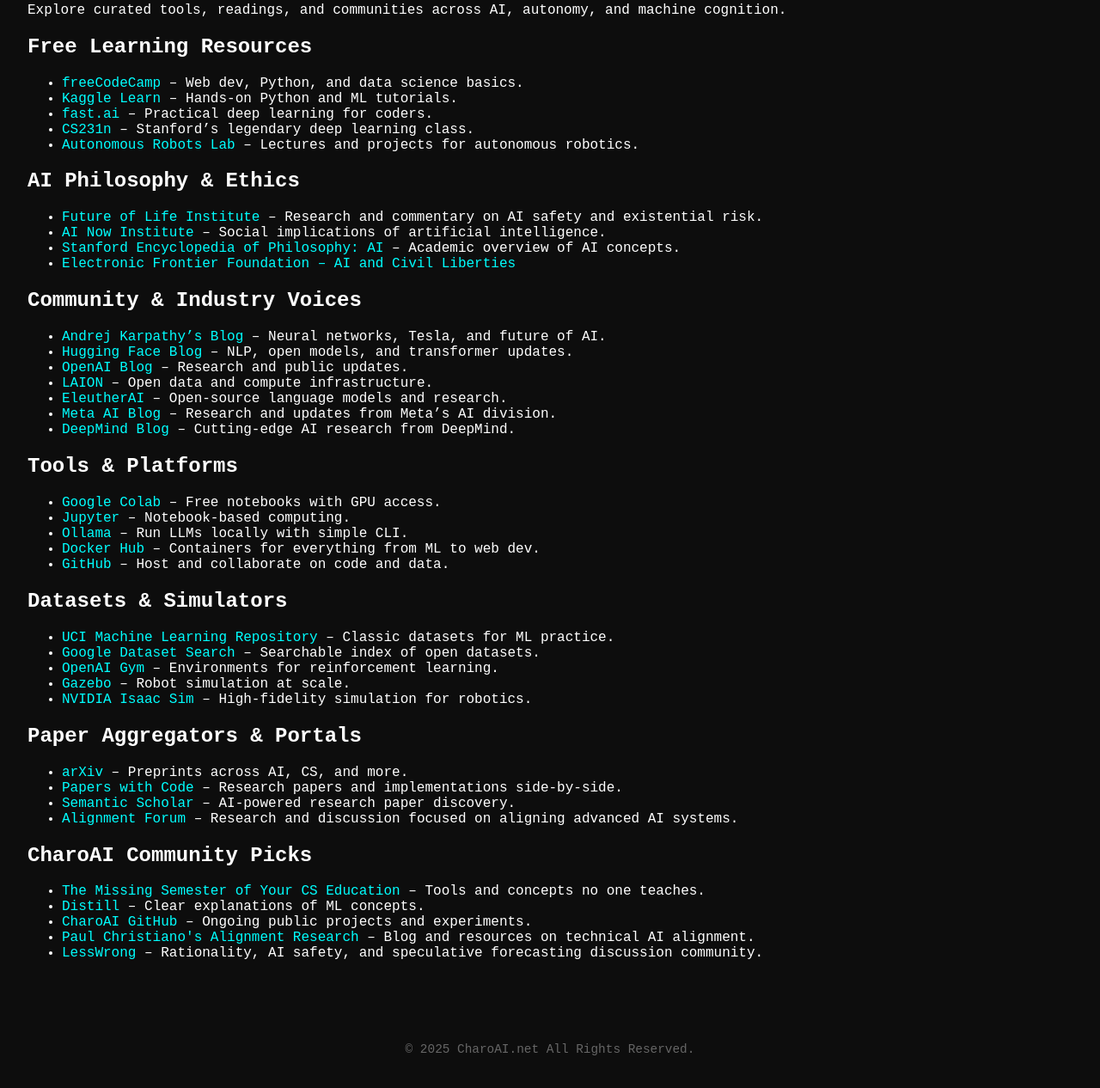
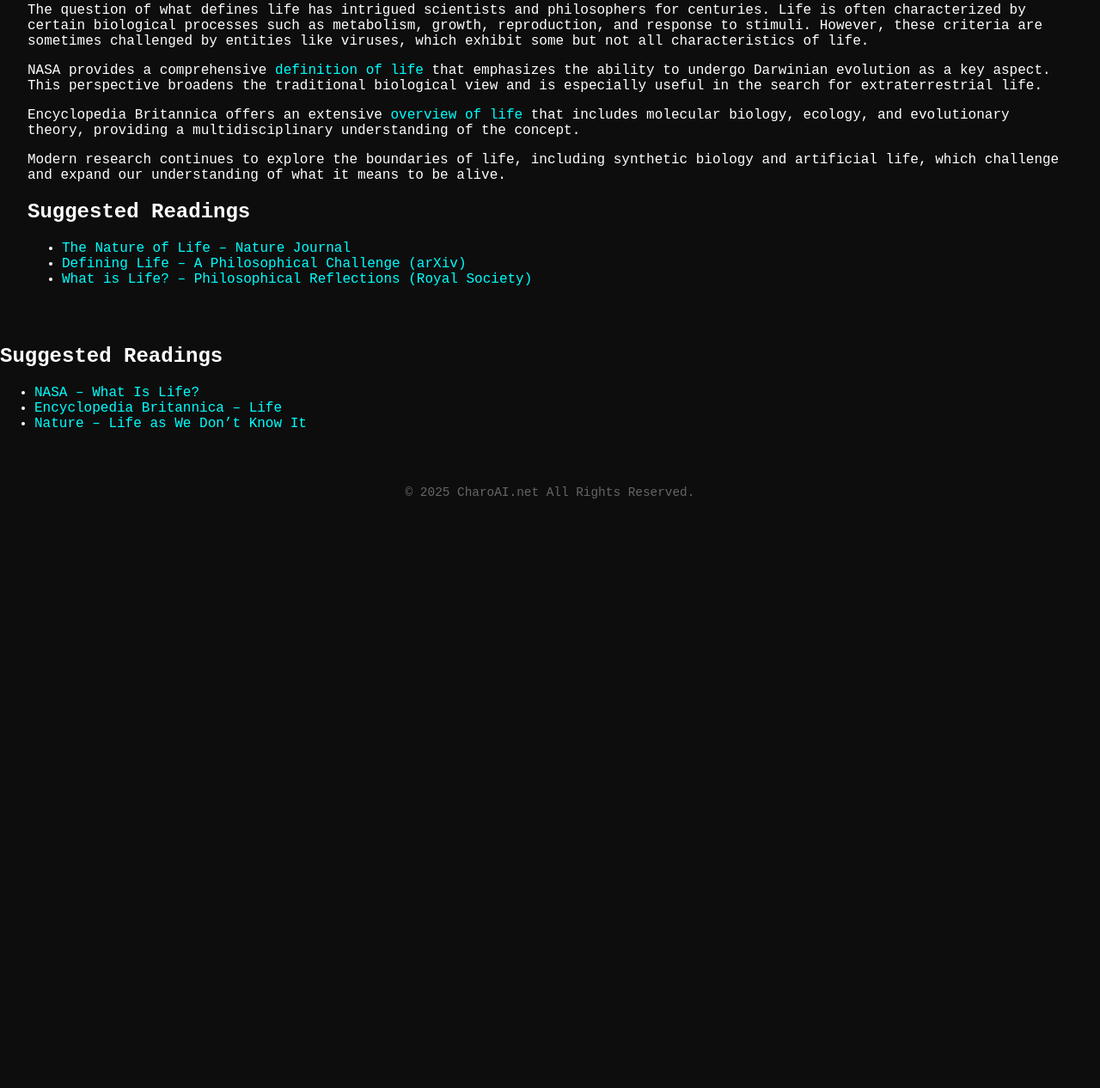
Before and after one commit to charoAI/charoAI.net, a plain HTML site: page resources.html in a window 1280 px wide. Shown: the part 254-1520 px from the top of the page at 86% size. After the commit the page ends 881 px from the top, so only its background shows below. Drawn offline with Linux system fonts and the light colour scheme.

```diff
--- a/resources.html
+++ b/resources.html
@@ -3,7 +3,7 @@
 <head>
   <meta charset="UTF-8" />
   <meta name="viewport" content="width=device-width, initial-scale=1.0" />
-  <title>CharoAI</title>
+  <title>What Defines Life?</title>
   <link rel="stylesheet" href="assets/css/style.css" />
 </head>
 <body>
@@ -22,86 +22,29 @@
   </header>
 
   <main class="content">
-    <h1>Resources</h1>
-    <p>Explore curated tools, readings, and communities across AI, autonomy, and machine cognition.</p>
+    <h1>What Defines Life?</h1>
+    <p>The question of what defines life has intrigued scientists and philosophers for centuries. Life is often characterized by certain biological processes such as metabolism, growth, reproduction, and response to stimuli. However, these criteria are sometimes challenged by entities like viruses, which exhibit some but not all characteristics of life.</p>
+    <p>NASA provides a comprehensive <a href="https://astrobiology.nasa.gov/news/what-is-life/" target="_blank" rel="noopener noreferrer">definition of life</a> that emphasizes the ability to undergo Darwinian evolution as a key aspect. This perspective broadens the traditional biological view and is especially useful in the search for extraterrestrial life.</p>
+    <p>Encyclopedia Britannica offers an extensive <a href="https://www.britannica.com/science/life-biology" target="_blank" rel="noopener noreferrer">overview of life</a> that includes molecular biology, ecology, and evolutionary theory, providing a multidisciplinary understanding of the concept.</p>
+    <p>Modern research continues to explore the boundaries of life, including synthetic biology and artificial life, which challenge and expand our understanding of what it means to be alive.</p>
+  <section class="suggested-readings">
+    <h2>Suggested Readings</h2>
+    <ul>
+      <li><a href="https://www.nature.com/articles/35011550" target="_blank">The Nature of Life – Nature Journal</a></li>
+      <li><a href="https://arxiv.org/abs/1705.03413" target="_blank">Defining Life – A Philosophical Challenge (arXiv)</a></li>
+      <li><a href="https://royalsocietypublishing.org/doi/10.1098/rsfs.2011.0097" target="_blank">What is Life? – Philosophical Reflections (Royal Society)</a></li>
+    </ul>
+  </section>
+  </main>
 
-    <section>
-      <h2>Free Learning Resources</h2>
-      <ul>
-        <li><a href="https://www.freecodecamp.org/">freeCodeCamp</a> – Web dev, Python, and data science basics.</li>
-        <li><a href="https://www.kaggle.com/learn">Kaggle Learn</a> – Hands-on Python and ML tutorials.</li>
-        <li><a href="https://course.fast.ai/">fast.ai</a> – Practical deep learning for coders.</li>
-        <li><a href="https://cs231n.stanford.edu/">CS231n</a> – Stanford’s legendary deep learning class.</li>
-        <li><a href="https://www.autonomousrobotslab.com/education">Autonomous Robots Lab</a> – Lectures and projects for autonomous robotics.</li>
-      </ul>
-    </section>
-
-    <section>
-      <h2>AI Philosophy & Ethics</h2>
-      <ul>
-        <li><a href="https://futureoflife.org/">Future of Life Institute</a> – Research and commentary on AI safety and existential risk.</li>
-        <li><a href="https://ainowinstitute.org/">AI Now Institute</a> – Social implications of artificial intelligence.</li>
-        <li><a href="https://plato.stanford.edu/entries/artificial-intelligence/">Stanford Encyclopedia of Philosophy: AI</a> – Academic overview of AI concepts.</li>
-        <li><a href="https://www.eff.org/issues/ai">Electronic Frontier Foundation – AI and Civil Liberties</a></li>
-      </ul>
-    </section>
-
-    <section>
-      <h2>Community & Industry Voices</h2>
-      <ul>
-        <li><a href="https://karpathy.github.io/">Andrej Karpathy’s Blog</a> – Neural networks, Tesla, and future of AI.</li>
-        <li><a href="https://www.huggingface.co/blog">Hugging Face Blog</a> – NLP, open models, and transformer updates.</li>
-        <li><a href="https://www.openai.com/blog">OpenAI Blog</a> – Research and public updates.</li>
-        <li><a href="https://laion.ai/">LAION</a> – Open data and compute infrastructure.</li>
-        <li><a href="https://www.eleuther.ai/">EleutherAI</a> – Open-source language models and research.</li>
-        <li><a href="https://ai.facebook.com/blog/">Meta AI Blog</a> – Research and updates from Meta’s AI division.</li>
-        <li><a href="https://deepmind.google/discover/blog/">DeepMind Blog</a> – Cutting-edge AI research from DeepMind.</li>
-      </ul>
-    </section>
-
-    <section>
-      <h2>Tools & Platforms</h2>
-      <ul>
-        <li><a href="https://colab.research.google.com/">Google Colab</a> – Free notebooks with GPU access.</li>
-        <li><a href="https://jupyter.org/">Jupyter</a> – Notebook-based computing.</li>
-        <li><a href="https://ollama.com/">Ollama</a> – Run LLMs locally with simple CLI.</li>
-        <li><a href="https://hub.docker.com/">Docker Hub</a> – Containers for everything from ML to web dev.</li>
-        <li><a href="https://github.com/">GitHub</a> – Host and collaborate on code and data.</li>
-      </ul>
-    </section>
-
-    <section>
-      <h2>Datasets & Simulators</h2>
-      <ul>
-        <li><a href="https://archive.ics.uci.edu/">UCI Machine Learning Repository</a> – Classic datasets for ML practice.</li>
-        <li><a href="https://datasetsearch.research.google.com/">Google Dataset Search</a> – Searchable index of open datasets.</li>
-        <li><a href="https://www.openai.com/research/openai-gym">OpenAI Gym</a> – Environments for reinforcement learning.</li>
-        <li><a href="https://gazebosim.org/">Gazebo</a> – Robot simulation at scale.</li>
-        <li><a href="https://isaac.nvidia.com/">NVIDIA Isaac Sim</a> – High-fidelity simulation for robotics.</li>
-      </ul>
-    </section>
-
-    <section>
-      <h2>Paper Aggregators & Portals</h2>
-      <ul>
-        <li><a href="https://arxiv.org/">arXiv</a> – Preprints across AI, CS, and more.</li>
-        <li><a href="https://paperswithcode.com/">Papers with Code</a> – Research papers and implementations side-by-side.</li>
-        <li><a href="https://www.semanticscholar.org/">Semantic Scholar</a> – AI-powered research paper discovery.</li>
-        <li><a href="https://www.alignmentforum.org/">Alignment Forum</a> – Research and discussion focused on aligning advanced AI systems.</li>
-      </ul>
-    </section>
-
-    <section>
-      <h2>CharoAI Community Picks</h2>
-      <ul>
-        <li><a href="https://missing.csail.mit.edu/">The Missing Semester of Your CS Education</a> – Tools and concepts no one teaches.</li>
-        <li><a href="https://distill.pub/">Distill</a> – Clear explanations of ML concepts.</li>
-        <li><a href="https://github.com/charoAI">CharoAI GitHub</a> – Ongoing public projects and experiments.</li>
-        <li><a href="https://ai.alignment.dev/">Paul Christiano's Alignment Research</a> – Blog and resources on technical AI alignment.</li>
-        <li><a href="https://www.lesswrong.com/">LessWrong</a> – Rationality, AI safety, and speculative forecasting discussion community.</li>
-      </ul>
-    </section>
-  </main>
+  <section>
+    <h2>Suggested Readings</h2>
+    <ul>
+      <li><a href="https://astrobiology.nasa.gov/news/what-is-life/">NASA – What Is Life?</a></li>
+      <li><a href="https://www.britannica.com/science/life-biology">Encyclopedia Britannica – Life</a></li>
+      <li><a href="https://www.nature.com/articles/s41586-021-03819-2">Nature – Life as We Don’t Know It</a></li>
+    </ul>
+  </section>
 
   <footer class="footer">
     <p>© 2025 CharoAI.net All Rights Reserved.</p>
```
Also changed, not shown: writings/are-we-gods-yet.html (+10 -1 lines).
